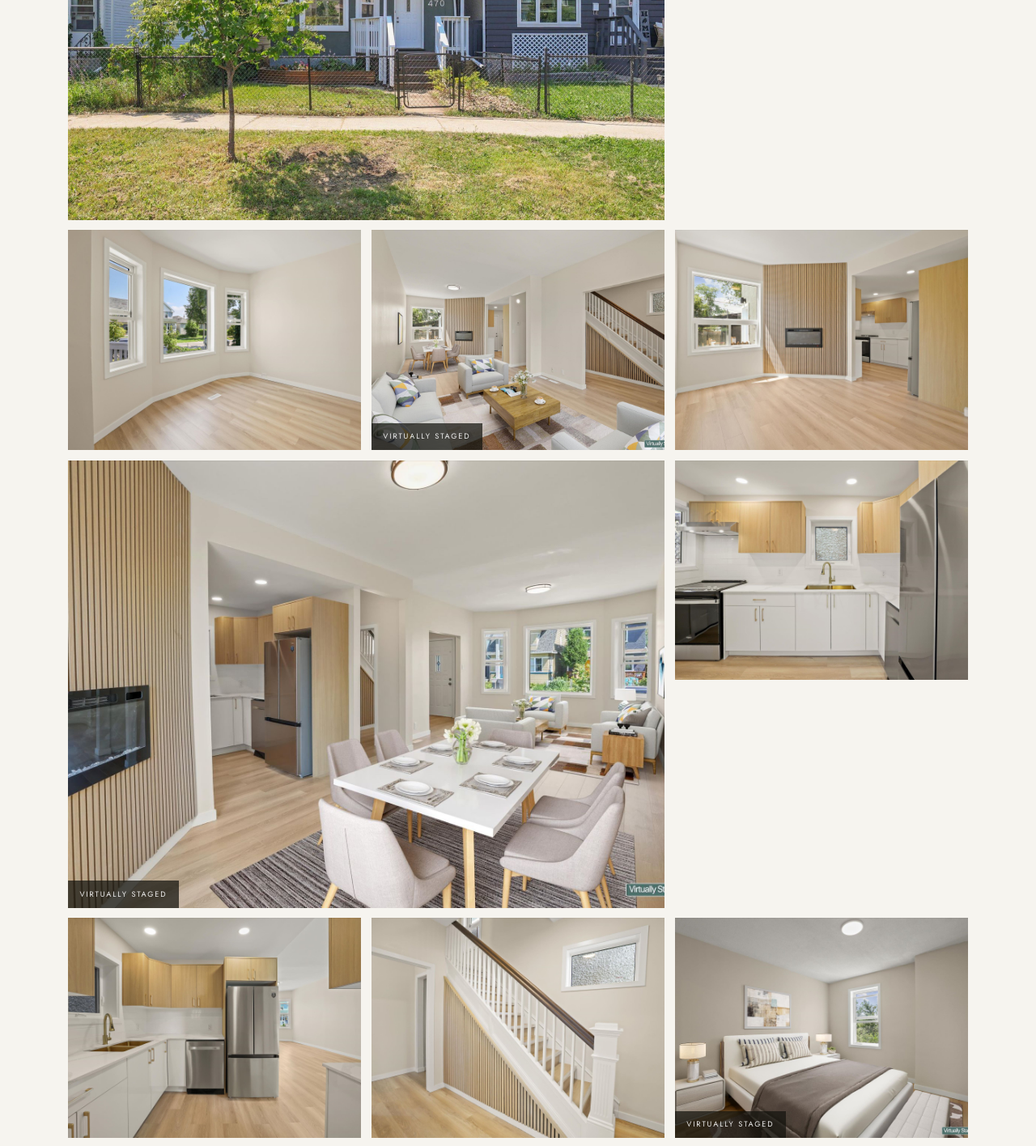
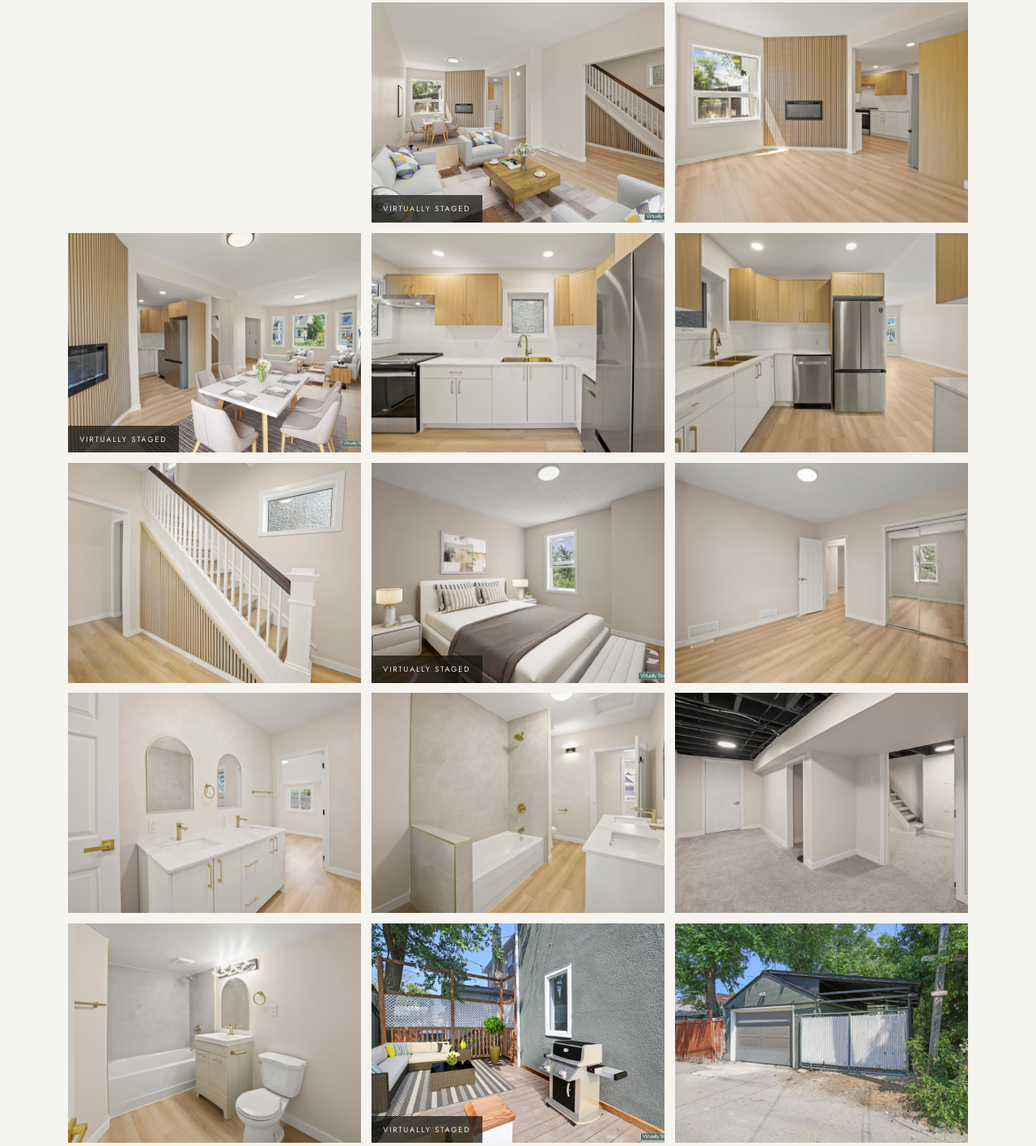
Before and after one commit to corposant/470lipton.github.io, a plain HTML site: page index.html in a window 1280 px wide. Shown: the part 2333-3749 px from the top of the page at 81% size. Drawn offline with nearby package versions, Linux system fonts and the light colour scheme.

Commit message:
Gallery: 4:3 tiles throughout, no cropping

```diff
--- a/index.html
+++ b/index.html
@@ -168,13 +168,13 @@ section{padding:clamp(4.5rem,11vh,8.5rem) 0}
   content:"";position:absolute;inset:0;background:rgba(20,20,15,0);transition:background .5s
 }
 .grid figure:hover::after{background:rgba(20,20,15,.12)}
-/* mosaic rhythm */
-.g-wide{grid-column:span 4}
-.g-nar{grid-column:span 2}
-.g-half{grid-column:span 3}
-.g-third{grid-column:span 2}
-.grid figure{aspect-ratio:4/3}
-.g-wide{aspect-ratio:16/9}
+/* Every photo in this gallery is 4:3, so every tile is 4:3 — nothing is
+   cropped. The feature tile is two tiles wide by two tall, which is also
+   4:3, so it stays uncropped too. Rhythm comes from scale, not from
+   cutting into the photographs. */
+.grid{grid-auto-flow:dense}
+.grid figure{grid-column:span 2;aspect-ratio:4/3}
+.g-feature{grid-column:span 4;grid-row:span 2;aspect-ratio:auto}
 /* ── Virtually staged shots ──────────────────────────────────────────
    Two things going on here:
    1. A 4:3 photo in a 16:9 slot loses 25% of its height to the cover
@@ -201,9 +201,12 @@ section{padding:clamp(4.5rem,11vh,8.5rem) 0}
 .lb.is-staged .staged-tag{display:block}
 @media(max-width:820px){
   .grid{grid-template-columns:repeat(2,1fr)}
-  .g-wide,.g-nar,.g-half,.g-third{grid-column:span 1}
-  .grid figure,.g-wide{aspect-ratio:4/3}
-  .grid figure:first-child{grid-column:span 2;aspect-ratio:16/10}
+  .grid figure{grid-column:span 1;aspect-ratio:4/3}
+  .g-feature{grid-column:span 2;grid-row:span 2;aspect-ratio:auto}
+}
+@media(max-width:520px){
+  .grid{grid-template-columns:1fr}
+  .grid figure,.g-feature{grid-column:span 1;grid-row:span 1;aspect-ratio:4/3}
 }
 
 /* lightbox */
@@ -433,24 +436,24 @@ footer .brand{color:#fff}
   </div>
 
   <div class="grid" id="grid">
-    <figure class="g-wide"><img src="photos/01.jpg" alt="Front elevation from the sidewalk, sage green stucco with a white pergola over the porch" loading="lazy"></figure>
-    <figure class="g-nar"><img src="photos/02.jpg" alt="Front entry and staircase" loading="lazy"></figure>
-    <figure class="g-third"><img src="photos/03.jpg" alt="Living room bay window" loading="lazy"></figure>
-    <figure class="g-third staged"><img src="photos/04.jpg" alt="Living room looking toward the staircase, virtually staged" loading="lazy"></figure>
-    <figure class="g-third"><img src="photos/05.jpg" alt="White oak slat feature wall with linear fireplace" loading="lazy"></figure>
-    <figure class="g-wide staged"><img src="photos/06.jpg" alt="Dining area open to the kitchen, virtually staged" loading="lazy"></figure>
-    <figure class="g-nar"><img src="photos/07.jpg" alt="Kitchen with quartz counters and brushed gold fixtures" loading="lazy"></figure>
-    <figure class="g-third"><img src="photos/08.jpg" alt="Kitchen looking back toward the dining area" loading="lazy"></figure>
-    <figure class="g-third"><img src="photos/09.jpg" alt="Staircase to the second floor" loading="lazy"></figure>
-    <figure class="g-third staged"><img src="photos/10.jpg" alt="Primary bedroom, virtually staged" loading="lazy"></figure>
-    <figure class="g-third"><img src="photos/11.jpg" alt="Second bedroom with mirrored closet doors" loading="lazy"></figure>
-    <figure class="g-nar"><img src="photos/12.jpg" alt="Main bathroom with double vanity and arched mirrors" loading="lazy"></figure>
-    <figure class="g-nar"><img src="photos/13.jpg" alt="Tiled tub and shower in the main bathroom" loading="lazy"></figure>
-    <figure class="g-wide"><img src="photos/14.jpg" alt="Finished basement rec room" loading="lazy"></figure>
-    <figure class="g-nar"><img src="photos/15.jpg" alt="Second full bathroom in the basement" loading="lazy"></figure>
-    <figure class="g-wide staged"><img src="photos/16.jpg" alt="Rear deck under a cedar pergola with lattice privacy screening, virtually staged" loading="lazy"></figure>
-    <figure class="g-third"><img src="photos/17.jpg" alt="Detached garage off the rear lane" loading="lazy"></figure>
-    <figure class="g-wide"><img src="photos/18.jpg" alt="Aerial view of the neighbourhood with the downtown Winnipeg skyline beyond" loading="lazy"></figure>
+    <figure class="g-feature"><img src="photos/01.jpg" alt="Front elevation from the sidewalk, sage green stucco with a white pergola over the porch" loading="lazy"></figure>
+    <figure><img src="photos/02.jpg" alt="Front entry and staircase" loading="lazy"></figure>
+    <figure><img src="photos/03.jpg" alt="Living room bay window" loading="lazy"></figure>
+    <figure class="staged"><img src="photos/04.jpg" alt="Living room looking toward the staircase, virtually staged" loading="lazy"></figure>
+    <figure><img src="photos/05.jpg" alt="White oak slat feature wall with linear fireplace" loading="lazy"></figure>
+    <figure class="staged"><img src="photos/06.jpg" alt="Dining area open to the kitchen, virtually staged" loading="lazy"></figure>
+    <figure><img src="photos/07.jpg" alt="Kitchen with quartz counters and brushed gold fixtures" loading="lazy"></figure>
+    <figure><img src="photos/08.jpg" alt="Kitchen looking back toward the dining area" loading="lazy"></figure>
+    <figure><img src="photos/09.jpg" alt="Staircase to the second floor" loading="lazy"></figure>
+    <figure class="staged"><img src="photos/10.jpg" alt="Primary bedroom, virtually staged" loading="lazy"></figure>
+    <figure><img src="photos/11.jpg" alt="Second bedroom with mirrored closet doors" loading="lazy"></figure>
+    <figure><img src="photos/12.jpg" alt="Main bathroom with double vanity and arched mirrors" loading="lazy"></figure>
+    <figure><img src="photos/13.jpg" alt="Tiled tub and shower in the main bathroom" loading="lazy"></figure>
+    <figure><img src="photos/14.jpg" alt="Finished basement rec room" loading="lazy"></figure>
+    <figure><img src="photos/15.jpg" alt="Second full bathroom in the basement" loading="lazy"></figure>
+    <figure class="staged"><img src="photos/16.jpg" alt="Rear deck under a cedar pergola with lattice privacy screening, virtually staged" loading="lazy"></figure>
+    <figure><img src="photos/17.jpg" alt="Detached garage off the rear lane" loading="lazy"></figure>
+    <figure><img src="photos/18.jpg" alt="Aerial view of the neighbourhood with the downtown Winnipeg skyline beyond" loading="lazy"></figure>
   </div>
 
   <!-- Virtual staging disclosure — required by most brokerages, and the
```
